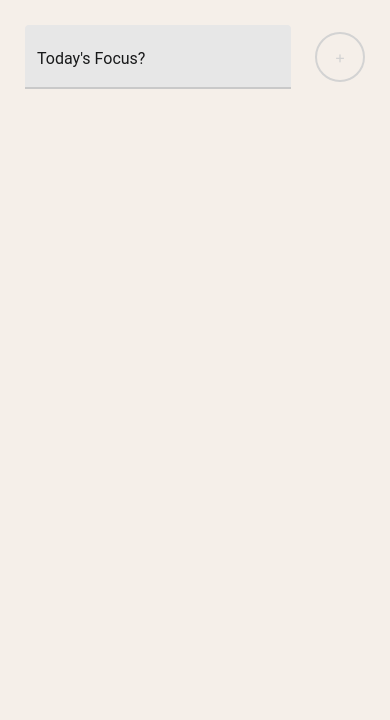
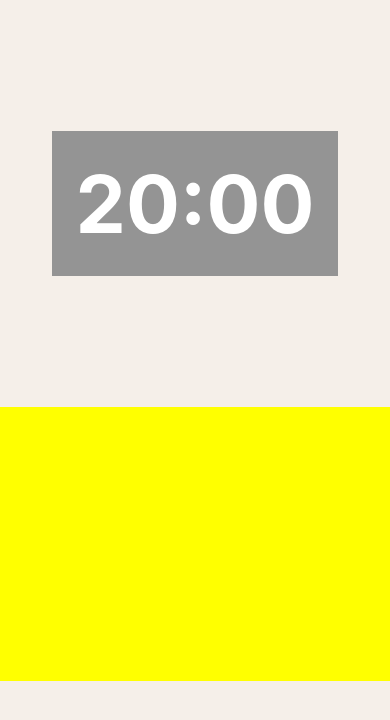
Before and after one commit to UmarChothia/Focus-Application, a React Native app: screen / in a window 390 px wide. Shown: the top 720 px of the page. Built offline with nearby package versions, Linux system fonts and the light colour scheme.

Commit message:
countdown component

```diff
--- a/App.js
+++ b/App.js
@@ -10,20 +10,21 @@ import {
 import Constants from 'expo-constants';
 import { colors } from './src/utils/colours';
 import { Focus } from './src/features/focus';
+import { Timer } from './src/features/timer';
 
 export default function App() {
-  const [currentTask, setCurrentTask] = useState(null);
+  const [currentTask, setCurrentTask] = useState('test');
   return (
     <SafeAreaView style={styles.container}>
       {/* If there is no current task show us the focus feature OTHERWISE(:) show us a view for the timer */}
       {!currentTask ? (
         <Focus addTask={setCurrentTask} />
       ) : (
-        <View>
-          <Text style={{ color: colors.darkGrey }}>
-            I am going to render the timer for {currentTask}{' '}
-          </Text>
-        </View>
+        <Timer
+          focusTask={currentTask}
+          onTimerEnd={() => {}}
+          clearTask={() => {}}
+          />
       )}
     </SafeAreaView>
   );
--- /dev/null
+++ b/src/components/countdown.js
@@ -0,0 +1,77 @@
+import React, { useEffect, useState } from "react";
+import { Text, View, StyleSheet } from "react-native";
+import { fontSizes, paddings } from "../utils/sizes";
+import { colors } from "../utils/colours";
+
+// THIS CONVERTS MINUTES TO MS
+const minutesToMillis = (min) => min * 1000 * 60;
+// BELOW IS TO FORMAT THE CLOCK SO WHEN THE TIMER IS IN SINGLE DIGITS COUNTING DOWN TO ZERO, THE 0 BEFORE THIS DIGITS STILL SHOWS AND DOESNT DISAPPEAR TO KEEP THE CLOCK INTERFACE
+const formatTime = (time) => (time < 10 ? `0${time}` : time);
+
+export const Countdown = ({
+  minutes = 20,
+  isPaused,
+  onStart = () => {},
+  onPause = () => {},
+  onEnd = () => {},
+  onProgress = () => {},
+}) => {
+  const [millis, setMillis] = useState(minutesToMillis(minutes));
+  // useRef is a react hook - the difference between this hook and useState is that this will not cause a re-render like useState will.
+  // useRef also only returns ONE object which we set to a varianle outseld
+  // useRef tracks the value of setInterval below so that we can clear it incase we want to clear the timer or for another reason etc.
+  // So initially we set the value to null
+  const interval = React.useRef(null);
+
+  const countDown = () =>
+    setMillis((time) => {
+      // Here we call 'time' as a callback function so we can guarantee that whenever the function runs it is always the previously set amount of ms that was given to millis - so that the timer does not restart restart the count each second mening the timer doesnt actually count down
+      if (time === 0) {
+        clearInterval(interval.current);
+        // So here if the time value is 0 then the countdown timer will end
+        onEnd();
+        return time;
+      }
+      // Here if the time is not 0, then take a second off (count down by 1s) and return that time - this is how we show out countdown timer
+      const timeLeft = time - 1000;
+      onProgress((timeLeft / minutesToMillis(minutes)) * 100);
+      return timeLeft;
+    });
+
+  useEffect(() => {
+    setMillis(minutesToMillis(minutes));
+  }, [minutes]);
+
+// Then this is our function - isPaused is a property of our countdown timer
+  useEffect(() => {
+    if (isPaused) {
+      onPause();
+      if (interval.current) clearInterval(interval.current);
+      return;
+    }
+    onStart();
+    // setInterval allows us to call a function after a certain period of time (1000ms or 1s)
+    // So every second we call the function countdown - and hence the timer counts down
+    interval.current = setInterval(countDown, 1000);
+
+    return () => clearInterval(interval.current);
+  }, [isPaused]);
+
+  const minute = Math.floor(millis / 1000 / 60) % 60;
+  const seconds = Math.floor(millis / 1000) % 60;
+  return (
+    // THIS RENDERS THE CLOCK INTERFACE
+    <Text style={styles.text}>
+      {formatTime(minute)}:{formatTime(seconds)}
+    </Text>
+  );
+};
+const styles = StyleSheet.create({
+  text: {
+    fontSize: fontSizes.xxxl,
+    fontWeight: "bold",
+    color: "#fff",
+    padding: paddings.lg,
+    backgroundColor: "#949494",
+  },
+});
--- a/src/features/focus.js
+++ b/src/features/focus.js
@@ -3,6 +3,7 @@ import { View, Text, StyleSheet } from 'react-native';
 import { TextInput } from 'react-native-paper';
 import { colors } from '../utils/colours';
 import { RoundedButton } from '../components/button';
+import { paddings } from '../utils/sizes';
 
 // addTask is now a prop (property) of Focus
 export const Focus = ({addTask}) => {
@@ -40,14 +41,14 @@ const styles = StyleSheet.create({
 
   button: {
     justifyContent: 'center',
-    paddingLeft: 14
+    paddingLeft: paddings.md,
   },
   buttonInside: {
     justifyContent: 'center'
   },
   textInput: {
     flex: 1,
-    marginRight: 10,
+    marginRight: paddings.sm,
   },
   inputContainer: {
     padding: 25,
--- /dev/null
+++ b/src/features/timer.js
@@ -0,0 +1,34 @@
+import React from "react";
+import { View, StyleSheet } from "react-native";
+import { Countdown } from '../components/countdown';
+
+export const Timer = ({focusTask}) => (
+  <View style={styles.container}>
+    <View style={styles.countdown}>
+      <Countdown isPaused onProgress={() => {}} onEnd={() => {}}/>
+    </View>
+    <View style={styles.buttonWrapper}>
+
+    </View>
+  </View>
+)
+
+const styles = StyleSheet.create({
+  container: {
+    flex: 1,
+
+  },
+  countdown: {
+    flex: 0.5,
+    alignItems: 'center',
+    justifyContent: 'center',
+  },
+  buttonWrapper: {
+    flex: 0.3,
+    flexDirection: 'row',
+    padding: 15,
+    justifyContent: 'center',
+    alignItems: 'center',
+    backgroundColor: 'yellow',
+  }
+})
--- /dev/null
+++ b/src/utils/sizes.js
@@ -0,0 +1,17 @@
+export const fontSizes = {
+  sm: 8,
+ md: 16,
+ lg: 24,
+ xl: 32,
+ xxl: 40,
+ xxxl: 80,
+};
+
+export const paddings = {
+ sm: 10,
+ md: 14,
+ lg: 24,
+ xl: 32,
+ xxl: 40,
+ xxxl: 80,
+}
```
